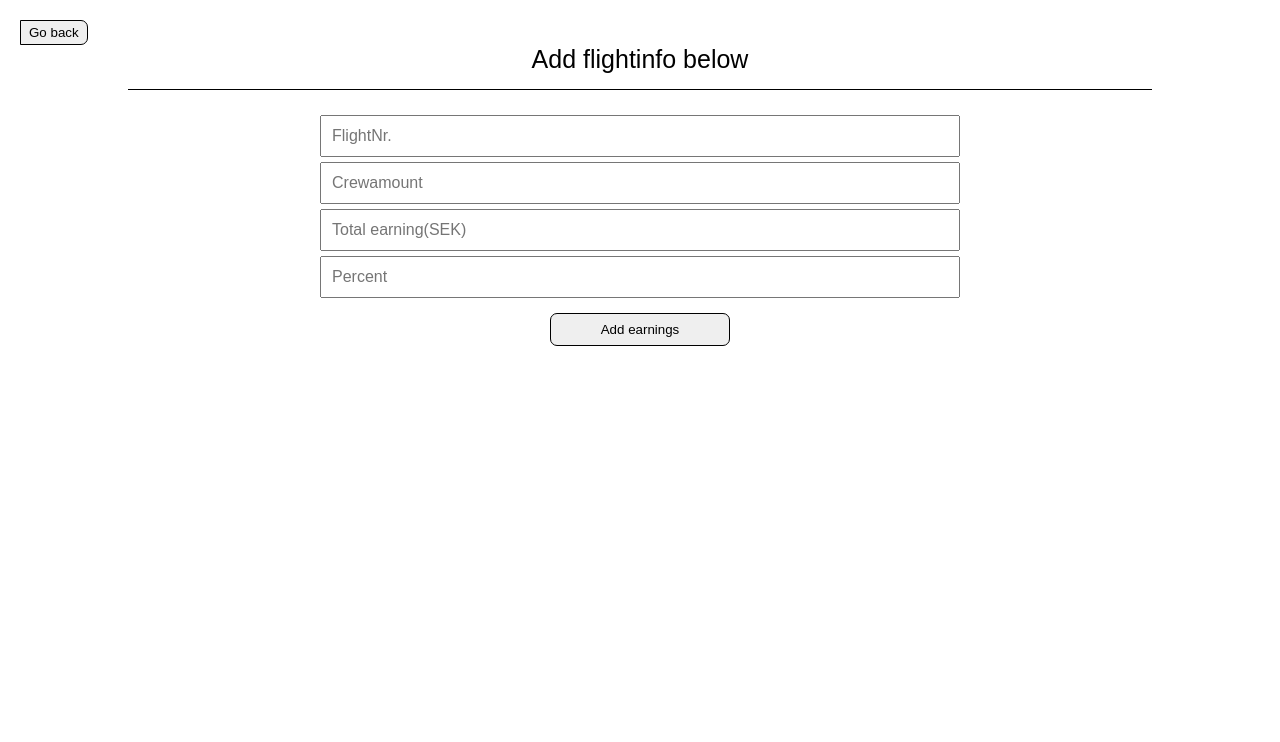
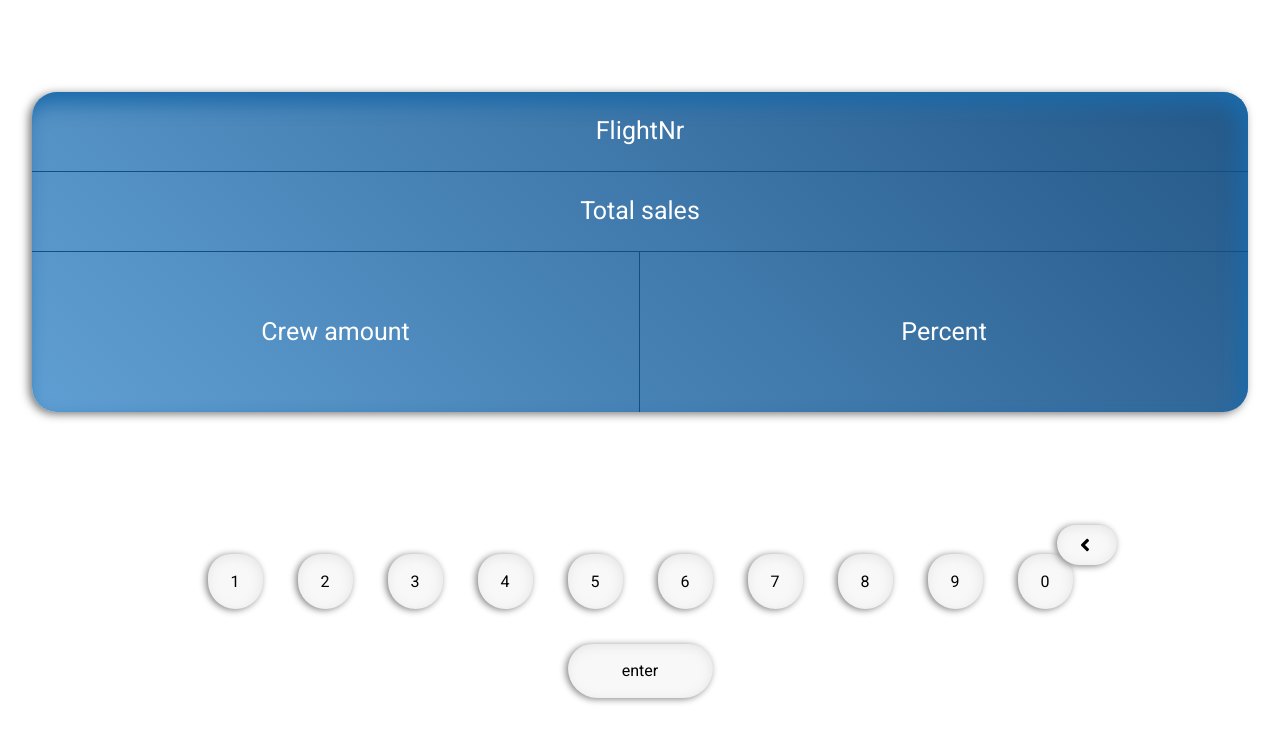
Before and after one commit to albinglindell/commission-calculator, a React (Create React App) app: page /AddFlight in a window 1280 px wide. Shown: the top 742 px of the page. Built offline with nearby package versions, Linux system fonts and the light colour scheme.

Commit message:
total new design and functionality on add

```diff
--- a/package.json
+++ b/package.json
@@ -8,6 +8,7 @@
     "@testing-library/user-event": "^13.5.0",
     "react": "^18.2.0",
     "react-dom": "^18.2.0",
+    "react-icons": "^4.9.0",
     "react-router-dom": "^6.13.0",
     "react-scripts": "5.0.1",
     "web-vitals": "^2.1.4"
--- a/src/App.css
+++ b/src/App.css
@@ -1,7 +1,10 @@
+@import url('https://fonts.googleapis.com/css2?family=Heebo:wght@400&display=swap');
 *{
   margin: 0;
   padding: 0;
   box-sizing: border-box;
+  font-family: 'Heebo', sans-serif;
+  font-weight: 400;
 }
 body{
   height: 100vh;
@@ -33,10 +36,15 @@ body{
 }
 .button{
   width: 180px;
+  height: 2.5rem;
   padding:.5rem;
-  border-radius: 7px;
-  border: .5px solid black;
-  margin: 10px 0;
+  /* border-radius: 7px; */
+  border-radius: 25px 25px 30px 30px;
+
+  border: none;
+  margin: 16px 0;
+  box-shadow: -2px 1px 7px 0px gray, inset -1px 2px 12px 0px rgba(128, 128, 128, 0.151);
+  background-color: rgb(248, 248, 248);
 
 }
 .inputForm{
@@ -91,7 +99,7 @@ h1{
   display: flex;
   align-items: center;
   justify-content: center;
-  background-color: rgba(0, 0, 0, 0.356);
+  /* background-color: rgba(150, 150, 150, 0.356); */
   backdrop-filter: blur(1.5px);
 }
 .displayNone{
@@ -99,15 +107,18 @@ h1{
 }
 .popup{
   width: 300px;
-  background: rgb(223, 223, 223);
-  border-radius: 15px;
-  border-top: 40px solid rgb(83, 83, 83);
+  /* background: rgb(223, 223, 223); */
+  background:linear-gradient(45deg, rgb(154, 210, 255), rgb(53, 161, 255));
+  border-radius: 20px;
+  color: rgb(32, 32, 32);
+  /* border-top: 40px solid rgb(127, 174, 218); */
   display: flex;
   flex-direction: column;
   justify-content: space-evenly;
   align-items: center;
   margin-bottom: 70%;
-  box-shadow: 0px 5px 13px 2px rgb(61, 61, 61);
+  padding: 1rem;
+  box-shadow: -3px 2px 10px 0px rgb(119, 119, 119)
 }
 .deleteAlert{
   font-size: 18px;
@@ -122,9 +133,15 @@ h1{
   margin-bottom: 25px;
 }
 .modulBtn{
-  padding: .5rem 1rem;
-  border-radius: 7px;
-  border: .5px solid black;
+  width: 100px;
+  height: 2.5rem;
+  padding:.5rem;
+  font-weight: lighter;
+  border-radius: 25px 25px 30px 30px;
+  border: none;
+  margin: 10px 0;
+  box-shadow: -2px 1px 7px 0px gray, inset -1px 2px 12px 0px rgba(128, 128, 128, 0.151);
+  background-color: rgb(235, 235, 235);
 }
 .total-provision{
   margin-top: 25px;
@@ -146,3 +163,92 @@ border: .5px solid black;
 button{
   color: black;
 }
+.inputForm{
+  height: 100vh;
+  display: flex;
+  flex-direction: column;
+  justify-content: space-evenly;
+}
+.statisticCard{
+  display: flex;
+  flex-wrap: wrap;
+  width: 95%;
+  height: 40vh;
+  margin-bottom: 40px;
+  border-radius: 25px;
+  box-shadow: -3px 2px 10px 0px rgb(119, 119, 119),inset -8px 11px 20px 0px rgb(27, 106, 170);
+  background:linear-gradient(45deg, rgb(96, 159, 211), rgb(36, 88, 136));
+}
+.statisticCard div, input{
+  display: flex;
+  justify-content: center;
+  align-items: center;
+  color: white;
+  font-size: 25px;
+}
+.flightNr{
+background: transparent;
+border: 0;
+border-radius: 25px 25px 0 0;
+min-width: 100%;
+color: white;
+text-align: center;
+}
+.totalEarnings, .flightNr{
+  width: 100%;
+  height: 25%;
+  border-bottom: 1.5px solid rgb(16, 79, 131);
+}
+.percentValue{
+  height: 50%;
+  width: 50%;
+}
+.crewAmount{
+  height: 50%;
+  width: 50%;
+  border-right: 1.5px solid rgb(16, 79, 131);
+}
+.FormbuttonContainer{
+  position: relative;
+  width: 80%;
+  display: flex;
+  justify-content: center;
+  align-items: flex-end;
+  flex-wrap: wrap;
+  gap: 15px;
+}
+.Formbutton{
+  width: 55px;
+  margin: 10px;
+  aspect-ratio: 1;
+  display: flex;
+  align-items: center;
+  justify-content: center;
+  border-radius: 25px 25px 30px 30px;
+  box-shadow: -2px 1px 7px 0px gray, inset -1px 2px 12px 0px rgba(128, 128, 128, 0.151);
+  background-color: rgb(248, 248, 248);
+}
+.delete{
+  position: absolute;
+  display: flex;
+  align-items: center;
+  justify-content: center;
+  font-size: 20px;
+  font-weight: lighter;
+  top: -18%;
+  padding-right: 4px;
+  right: 25px;
+  width: 60px;
+  margin: 10px;
+  aspect-ratio: 1.5;
+  border-radius: 25px 25px 30px 30px;
+  box-shadow: -2px 1px 7px 0px gray, inset -1px 2px 12px 0px rgba(128, 128, 128, 0.151);
+  background-color: rgb(248, 248, 248);
+}
+.Formbutton:last-child{
+  width: 145px;
+  aspect-ratio: 2.7;
+}
+.hidden{
+  visibility: hidden;
+}
--- a/src/components/Add.jsx
+++ b/src/components/Add.jsx
@@ -1,8 +1,14 @@
-import React, { useRef } from 'react'
+import React, { useEffect, useRef, useState } from 'react'
 import { useNavigate } from 'react-router-dom'
-import Backbutton from './Backbutton'
+// import Backbutton from './Backbutton'
+import { FaAngleLeft } from 'react-icons/fa'
 
 function Add() {
+    let [flightNr, setFlightNr] = useState("FlightNr")
+    let [totalSales, setTotalSales] = useState("Total sales")
+    let [crewAmount, setCrewAmount] = useState("Crew amount")
+    let [percent, setPercent] = useState("Percent")
+    let [activeState, setActiveState] = useState("")
     let currentFlights = localStorage.getItem("flights")
     if(!currentFlights){
         localStorage.setItem("flights", JSON.stringify([]))
@@ -15,6 +21,12 @@ function Add() {
 
 
 
+    useEffect(()=>{
+        console.log(activeState)
+        if(!flightNr === ""){
+            setFlightNr("FlightNr")
+        }
+    },[activeState])
 
     const addToLocalStorageFunc = (flight, Earning)=>{
         if(!isNaN(Earning)){
@@ -25,9 +37,77 @@ function Add() {
         }
 
     }
+    const checkInputVal = ()=>{
+        if(flightNr ===""){
+            setFlightNr("FlightNr")
+        }
+        if(totalSales ===""){
+            setTotalSales("Total sales")
+        }
+        if(crewAmount ===""){
+            setCrewAmount("Crew amount")
+        }
+        if(percent ===""){
+            setPercent("Percent")
+        }
+    }
+
+
+    const onPressState = (state)=>{
+
+        if(state ==="FlightNr"){
+            setFlightNr("")
+            setActiveState("FlightNr")
+        } else if(state === "Total sales") {
+            setTotalSales("")
+
+            setActiveState("Total sales")
+        }else if(state === "Crew amount") {
+            setCrewAmount("")
+
+            setActiveState("Crew amount")
+        }else if(state === "Percent") {
+            setPercent("")
+
+            setActiveState("Percent")
+        }
+        checkInputVal()
+
+    }
+    const handeClick = (val) => {
+        if(activeState === "flightNr"){
+            setFlightNr(flightNr += val)
+        }
+        if(activeState === "Total sales"){
+            setTotalSales( totalSales += val)
+        }
+        if(activeState === "Crew amount"){
+            setCrewAmount(crewAmount += val)
+        }
+        if(activeState === "Percent"){
+            setPercent(percent += val)
+        }
+    }
+
+    const deleteInput = ()=>{
+        if(activeState === "flightNr"){
+            setFlightNr(flightNr.slice(0, -1))
+        }
+        if(activeState === "Total sales"){
+            setTotalSales( totalSales.slice(0, -1))
+        }
+        if(activeState === "Crew amount"){
+            setCrewAmount(crewAmount.slice(0, -1))
+        }
+        if(activeState === "Percent"){
+            setPercent(percent.slice(0, -1))
+        }
+    }
+
     const handleInputChange = () => {
         if (FlightNr.current) {
-            FlightNr.current.value = FlightNr.current.value.toUpperCase();
+            // FlightNr.current.value = FlightNr.current.value.toUpperCase();
+            setFlightNr(FlightNr.current.value.toUpperCase())
         }
       };
 
@@ -36,10 +116,10 @@ function Add() {
 
         const currentMoneyNumber = localStorage.getItem("total-provision-earned")
 
-        let FlightNrVal = FlightNr.current.value
-        let CrewamountVal = Crewamount.current.value
-        let EarningVal = Earning.current.value
-        let PercentVal = Percent.current.value
+        let FlightNrVal = flightNr
+        let CrewamountVal = crewAmount
+        let EarningVal = totalSales
+        let PercentVal = percent
 
         let percentage = (PercentVal / 100) * 0.99 + 0.01;
         percentage = Math.floor(percentage * 100)/100
@@ -62,20 +142,39 @@ function Add() {
             addToLocalStorageFunc(currentFlight, totalEarningPlusNewEarning)
        }
 
-
-
-
     }
 
   return (
     <div className='inputForm'>
-        <Backbutton />
-        <h1 className='flightInfo'>Add flightinfo below</h1>
+        {/* <Backbutton /> */}
+        {/* <h1 className='flightInfo'>Add flightinfo below</h1>
         <input onChange={handleInputChange} className='inputField' ref={FlightNr} type="text" placeholder='FlightNr.' />
         <input className='inputField' ref={Crewamount} type="number" placeholder='Crewamount'/>
         <input className='inputField' ref={Earning} type="number" placeholder='Total earning(SEK)'/>
         <input className='inputField' ref={Percent} type="number" placeholder='Percent'/>
         <button className='button' onClick={()=>provisionCalculator()}>Add earnings</button>
+         */}
+    <div className="statisticCard">
+        {/* <div onClick={()=>onPressState("FlightNr")} className="totalEarnings">{flightNr}</div> */}
+        <input onClick={()=>onPressState("FlightNr")} ref={FlightNr} onChange={handleInputChange} type="text" className="flightNr" value={flightNr}/>
+        <div onClick={()=>onPressState("Total sales")} className="totalEarnings">{totalSales}</div>
+        <div onClick={()=>onPressState("Crew amount")} className="crewAmount">{crewAmount}</div>
+        <div onClick={()=>onPressState("Percent")} className="percentValue">{percent}</div>
+    </div>
+     <div className={activeState==="FlightNr" ? "FormbuttonContainer hidden" : "FormbuttonContainer"}>
+    <div onClick={()=> deleteInput()}  className="delete"> <FaAngleLeft /> </div>
+    <div onClick={()=> handeClick(1)}  className="Formbutton">1</div>
+    <div onClick={()=> handeClick(2)}  className="Formbutton">2</div>
+    <div onClick={()=> handeClick(3)}  className="Formbutton">3</div>
+    <div onClick={()=> handeClick(4)}  className="Formbutton">4</div>
+    <div onClick={()=> handeClick(5)}  className="Formbutton">5</div>
+    <div onClick={()=> handeClick(6)}  className="Formbutton">6</div>
+    <div onClick={()=> handeClick(7)}  className="Formbutton">7</div>
+    <div onClick={()=> handeClick(8)}  className="Formbutton">8</div>
+    <div onClick={()=> handeClick(9)}  className="Formbutton">9</div>
+    <div onClick={()=> handeClick(0)}  className="Formbutton">0</div>
+    <div onClick={()=> provisionCalculator()} className="Formbutton">enter</div>
+    </div>
     </div>
   )
 }
--- a/src/components/FlightHistory.jsx
+++ b/src/components/FlightHistory.jsx
@@ -1,6 +1,6 @@
 import React, { useEffect, useState } from "react";
 import FlightList from "./FlightList";
-import Backbutton from "./Backbutton";
+// import Backbutton from "./Backbutton";
 
 function FlightHistory() {
   const [currentFlights, setCurrentFlights] = useState([]);
@@ -12,7 +12,7 @@ function FlightHistory() {
 
   return (
     <div className="flightHistory">
-      <Backbutton />
+      {/* <Backbutton /> */}
       <h1 className="flightListHeading">previous flight</h1>
       {!totalProvision && <h2>Currently no flights added..</h2>}
       <ol className="orientedList">
```
Also changed, not shown: 1 other file (tests, documents, lock files or other folders).
